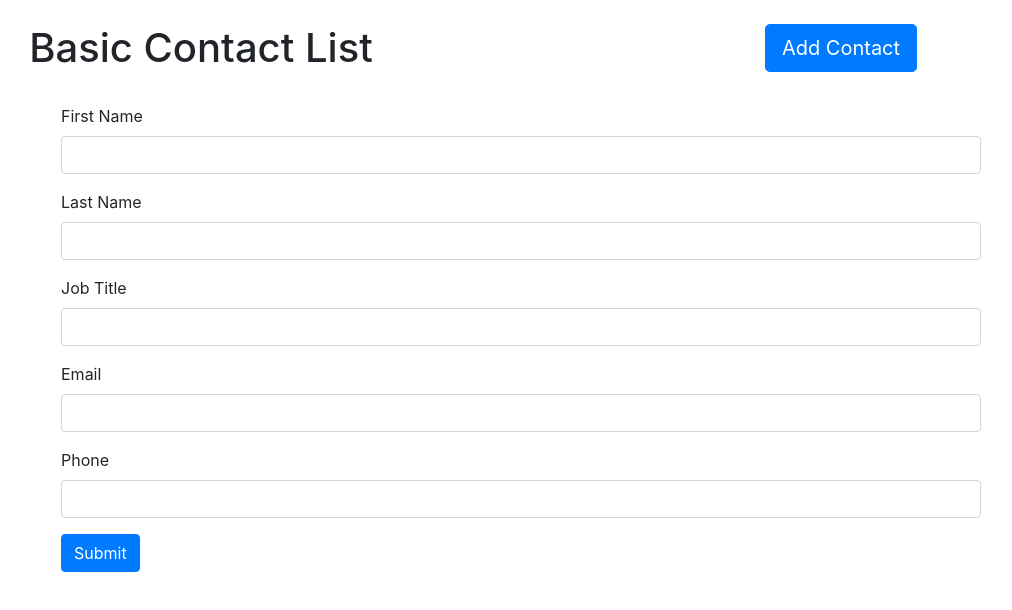
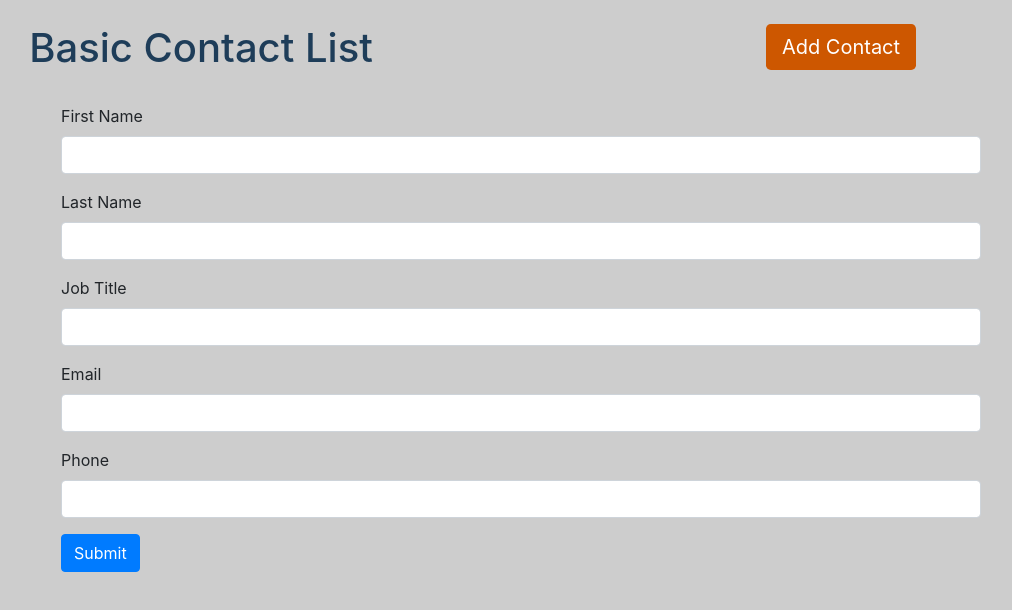
Before and after one commit to mscates/Contact-List-2, a React (Create React App) app: page /add in a window 1280 px wide. Shown: the top 610 px of the page, without its empty margins (119-1131 px from the left). Built offline with nearby package versions, Linux system fonts and the light colour scheme.

Commit message:
corrected issue with not being able to save contact with new input component, also corrected error styling not showing up correctly after submit, added jest and enzyme to start testing

```diff
--- a/package.json
+++ b/package.json
@@ -45,5 +45,9 @@
       "last 1 firefox version",
       "last 1 safari version"
     ]
+  },
+  "devDependencies": {
+    "enzyme": "^3.11.0",
+    "enzyme-adapter-react-16": "^1.15.6"
   }
 }
--- /dev/null
+++ b/src/components/AddContactError.js
@@ -0,0 +1,7 @@
+import React from "react";
+
+const AddContactError = ({ name }) => {
+  return <div>{name && <p className="text-danger">{name}</p>}</div>;
+};
+
+export default AddContactError;
--- /dev/null
+++ b/src/components/AddContactInput.js
@@ -0,0 +1,28 @@
+import React from "react";
+import { Form } from "react-bootstrap";
+
+const AddContactInput = ({
+  type,
+  name,
+  value,
+  labelName,
+  handleChange,
+  errors,
+}) => {
+  return (
+    <>
+      <Form.Group controlId={name}>
+        <Form.Label>{labelName}</Form.Label>
+        <Form.Control
+          type={type}
+          name={name}
+          value={value}
+          onChange={handleChange}
+          className={errors && errors[name] && "border-danger"}
+        />
+      </Form.Group>
+    </>
+  );
+};
+
+export default AddContactInput;
--- a/src/components/App.js
+++ b/src/components/App.js
@@ -4,11 +4,12 @@ import UpdateContactForm from "../components/forms/UpdateContactForm";
 import Home from "./Home";
 import Header from "./Header";
 import AddContactForm from "../components/forms/AddContactForm";
+import Styles from "./styles.module.css";
 // import image from "./images/background2.jpg";
 
 const App = () => {
   return (
-    <div
+    <div className={Styles.main}
       // style={{
       //   backgroundImage: `url(${image})`,
       //   backgroundSize: "cover",
--- a/src/components/ContactItemsHeader.js
+++ b/src/components/ContactItemsHeader.js
@@ -4,7 +4,8 @@ import { Container, Row } from "react-bootstrap";
 
 const ContactItemsHeader = () => {
   return (
-
+    <Container fluid>
+      <Row>
         <Cards />
       </Row>
     </Container>
--- a/src/components/Header.js
+++ b/src/components/Header.js
@@ -1,22 +1,22 @@
 import React from "react"
 import { Link } from "react-router-dom"
 import { Container, Row, Col, Button  } from "react-bootstrap"
-
+import Styles from "./styles.module.css";
 
 const Header = () => {
   return (
 
     <Container fluid>
       <Row className="text-center pt-4">
-        <Col >
-          <h1>Basic Contact List</h1>
+        <Col>
+          <h1 className={Styles.title}>Basic Contact List</h1>
         </Col>
         <Col>
-        <Button variant="primary" size="lg">
           <Link to="/add">
-            Add Contact
+            <Button className={Styles.addContact} size="lg">
+              Add Contact
+             </Button>
           </Link>
-        </Button>
         </Col>
       </Row>
     </Container>
--- a/src/components/forms/AddContactForm.js
+++ b/src/components/forms/AddContactForm.js
@@ -1,87 +1,68 @@
 import React from "react";
 import { Link } from "react-router-dom";
 import { Form, Button, Container, Row, Col } from "react-bootstrap";
-import useForm from "../../useForm";
+import useForm from '../../useForm'
+import AddContactInput from "../AddContactInput";
+import AddContactError from "../AddContactError";
 
 const AddContactForm = () => {
-  const { handleChange, values, handleSubmit, errors } = useForm();
-  const {firstName, lastName, jobTitle, phone, email} = errors
-
-  const errorInputBorder = (name) => {
-    return name ? 'border-danger' : null
-  }
-
+  const { handleSubmit, errors, values, handleChange } = useForm();
   return (
     <Container>
       <Row className="justify-content-center mt-4">
         <Col xs={10}>
           <Form noValidate>
-            <Form.Group controlId="firstName">
-              <Form.Label>First Name</Form.Label>
+            <AddContactInput
+              className={errors.firstName && "border-danger"}
+              type="text"
+              value={values.firstName}
+              labelName="First Name"
+              name="firstName"
+              errors={errors}
+              handleChange={handleChange}
+            />
+            <AddContactError name={errors.firstName} />
 
-              <Form.Control
-              className={errorInputBorder(firstName)}
+            <AddContactInput
+            className={errors.lastName && "border-danger"}
             type="text"
-                name="firstName"
-                value={values.firstName}
-                onChange={handleChange}
+            value={values.lastName}
+            labelName="Last Name"
+            name="lastName"
+            errors={errors}
+              handleChange={handleChange}
             />
-            </Form.Group>
-            {firstName && (
-              <p className="text-danger">
-                {firstName}
-              </p>
-            )}
+            <AddContactError name={errors.lastName} />
 
-            <Form.Group controlId="lastName">
-              <Form.Label>Last Name</Form.Label>
-              <Form.Control
-              className={errorInputBorder(lastName)}
+            <AddContactInput
               type="text"
-                name="lastName"
-                value={values.lastName}
-                onChange={handleChange}
+              value={values.jobTitle}
+              labelName="Job Title"
+              name="jobTitle"
+              errors={errors}
+              handleChange={handleChange}
             />
-            </Form.Group>
-            {jobTitle && <p className="text-danger">{jobTitle}</p>}
+            <AddContactError name={errors.jobTitle} />
 
-            <Form.Group controlId="jobTitle">
-              <Form.Label>Job Title</Form.Label>
-              <Form.Control
-              className={errorInputBorder(jobTitle)}
-                type="text"
-                name="jobTitle"
-                value={values.jobTitle}
-                onChange={handleChange}
-              />
-            </Form.Group>
-            {jobTitle && <p className="text-danger">{jobTitle}</p>}
-
-            <Form.Group controlId="email">
-              <Form.Label>Email</Form.Label>
-
-              <Form.Control
-              className={errorInputBorder(email)}
-                type="text"
+            <AddContactInput type="text"
+              value={values.email}
+              labelName="Email"
               name="email"
-                value={values.email}
-                onChange={handleChange}
+              errors={errors}
+              handleChange={handleChange}
               />
 
-            </Form.Group>
-            {errors.email && <p className="text-danger">{errors.email}</p>}
-            <Form.Group controlId="phone">
-              <Form.Label>Phone</Form.Label>
+            <AddContactError name={errors.email} />
 
-              <Form.Control
-              className={errorInputBorder(phone)}
-                type="tel"
+            <AddContactInput type="text"
+              value={values.phone}
+              labelName="Phone"
               name="phone"
-                value={values.phone}
-                onChange={handleChange}
+              errors={errors}
+              handleChange={handleChange}
               />
-            </Form.Group>
-            {errors.phone && <p className="text-danger">{errors.phone}</p>}
+            <AddContactError name={errors.phone} />
+
             <Button>
               <Link to="/" onClick={handleSubmit}>
                 Submit
--- a/src/components/styles.module.css
+++ b/src/components/styles.module.css
@@ -1,36 +1,75 @@
 .card {
-  display: flex;
   flex-direction: row !important;
   max-width: 500px;
   width: 100%;
-  border: 1px solid green;
+  margin-bottom: 50px;
+}
+@media (max-width: 600px) {
+  .card {
+    flex-direction: column !important;
+    max-width: 300px;
+    margin: 0 auto;
+    margin-bottom: 30px;
+  }
+}
+
+.addContact {
+  background-color: #cd5700 !important;
+  border: none !important;
+  transition: all .4s;
+}
+.addContact:hover {
+  background-color: #ff7518 !important;
+}
+
+.main {
+  background-color: #cdcdcd;
+  height: 100vh;
+}
+.mainContacts {
+  display: flex;
+  justify-content: flex-start;
+}
+.title {
+  color: #1e3d59;
 }
 
 .profile {
   flex: 0 1 150px !important;
-  border: 1px solid red;
   text-align: center;
-  background-color: #398AD7;
+  background-color: #1e3d59;
   color: #fff;
 }
 .profileDetail {
   flex: 0 1 350px !important;
-  border: 1px solid blue;
   text-align: center;
+  background-color: #f5f0e1;
+}
+@media (max-width: 600px) {
+  .profile {
+    flex: 0 1 200px !important;
+  }
+  .profileDetail {
+    flex: 0 1 200px !important;
+  }
+  .mainContacts {
+    justify-content: center;
+  }
 }
 .details {
   letter-spacing: 1px;
   display: inline-block;
+
 }
 .details::after {
   content: '';
-  background: black;
+  background: #ff6e40;
   width: 100%;
   height: 2px;
   display: block;
 }
 .row {
-  justify-content: space-between;
+  justify-content: space-around;
 }
 
 .edit {
@@ -40,3 +79,24 @@
 .edit:hover {
   color: #ff7518;
 }
+.socials {
+  display: flex;
+  justify-content: space-around;
+
+}
+.twitter, .facebook, .linkedin, .instagram  {
+  transition: all 0.4s;
+}
+.twitter:hover {
+  color: #1DA1F2;
+}
+.facebook:hover {
+  color: #4267B2;
+}
+.linkedin:hover {
+  color: #2867B2;
+}
+
+.instagram:hover {
+  color: red;
+}
--- a/src/useForm.js
+++ b/src/useForm.js
@@ -4,7 +4,7 @@ import { useDispatch } from "react-redux";
 import { useHistory } from "react-router-dom";
 import validateValues from "./validateValues";
 
-const useForm = (props) => {
+const useForm = () => {
   let history = useHistory();
   const dispatch = useDispatch();
   const [values, setValues] = useState({
@@ -19,6 +19,7 @@ const useForm = (props) => {
 
   const handleChange = (e) => {
     const { name, value } = e.target;
+    console.log(name, value)
     setValues({
       ...values,
       [name]: value,
@@ -31,6 +32,11 @@ const useForm = (props) => {
     setIsSubmitting(true);
   };
 
+  // useEffect(() => {
+  //   console.log('Value updated')
+  //   console.log(values)
+  // }, [values])
+
   useEffect(() => {
     if (Object.keys(errors).length === 0 && isSubmitting) {
       dispatch(contactAdded(values));
--- a/src/validateValues.js
+++ b/src/validateValues.js
@@ -1,11 +1,13 @@
 export default function validateValues(values) {
   let errors = {};
-
   if (!values.firstName) {
     errors.firstName = "First Name is required";
   }
   if (!values.lastName) {
     errors.lastName = "Last Name is required";
+  }
+  if (!values.jobTitle) {
+    errors.jobTitle = "Job Title is required";
   }
   if (!values.email) {
     errors.email = "Email is required";
@@ -17,6 +19,5 @@ export default function validateValues(values) {
   } else if (values.phone.length !== 10) {
     errors.phone = "Phone must be 10 numbers";
   }
-  console.log(errors);
   return errors;
 }
```
Also changed, not shown: src/components/NewCard.js (+27 -42 lines), 2 other files (tests, documents, lock files or other folders). Lines whose indentation alone changed are shown as unchanged.
